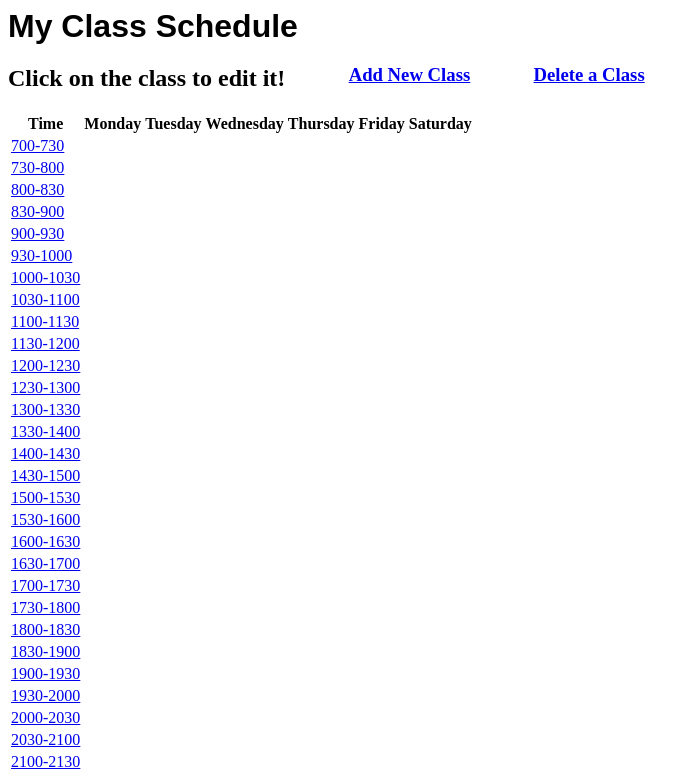
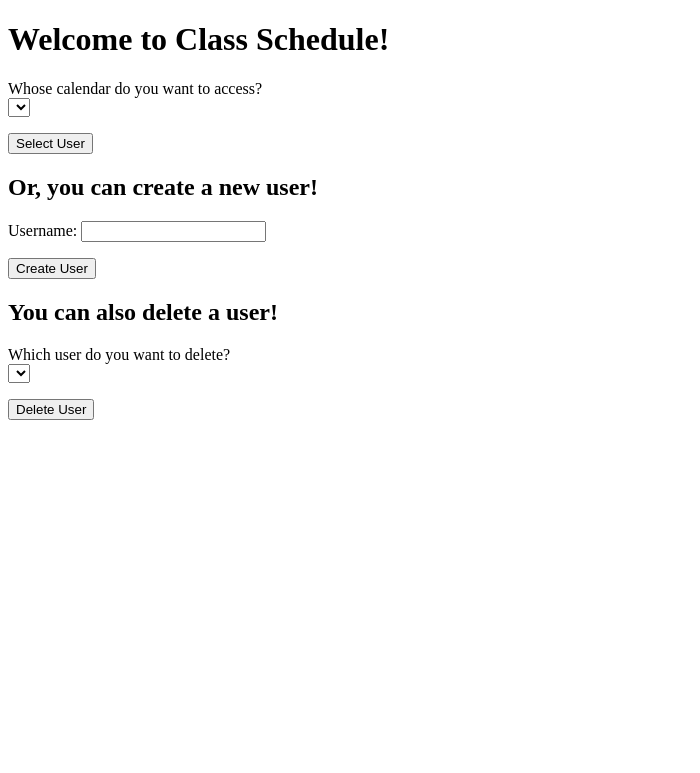
Before and after one commit to sebastienReaport/itmgt25.03B-group6-capstone_project, a Flask app: page / in a window 1280 px wide. Shown: the top 773 px of the page, without its empty margins (0-700 px from the left). Run offline with Flask 2, Linux system fonts and the light colour scheme; lists and menus that the app fills with data are empty.

Commit message:
It's pretty much ok na HAHAHA
Added the function to have multiple users and their records are now saved

```diff
--- a/app.py
+++ b/app.py
@@ -1,17 +1,16 @@
 from flask import Flask, render_template, request, redirect, url_for, flash
 from datetime import datetime
 import pandas as pd
+import pickle
 
 app = Flask(__name__)
 
 #Create Schedule Base dataframe
 days_of_week = ["Monday","Tuesday","Wednesday","Thursday","Friday","Saturday"]
-
 startTime = 700
 endTime = 2130
 timeSlots = list()
 intervalStart = startTime
-
 while intervalStart < endTime:
     if intervalStart%100 == 0:
         intervalEnd = intervalStart + 30
@@ -20,19 +19,19 @@ while intervalStart < endTime:
     newInterval = str(intervalStart)+"-"+str(intervalEnd)
     timeSlots.append(newInterval)
     intervalStart = intervalEnd
-
 scheduleFillers = list()
 for timeslots in timeSlots:
     scheduleFillers.append("")
-
 testdf = pd.DataFrame(timeSlots,columns=["Time"])
 for day in days_of_week:
     testdf[day] = scheduleFillers
-
 timeslot_and_index = dict(zip(timeSlots, testdf.index))
 
 #Create Classes List
 classRecords = list()
+currentUser = ""
+pathToRecords = ".\\records\\users"
+pathToSchedules = ".\\records\\schedules"
 
 #Function that updates table
 def edit_table(record, action):
@@ -60,10 +59,93 @@ def edit_table(record, action):
             for day in days_with_classes:
                 testdf.loc[time][day] = ""
 
+#Function that get users
+def get_users():
+    try:
+        with open(pathToRecords, "rb") as f:
+            listOfUsers = pickle.load(f)
+    except:
+        listOfUsers = list()
+    finally:
+        return listOfUsers
+
+#Function that gets users' schedules
+def get_user_schedule():
+    try:
+        with open(pathToSchedules, "rb") as f:
+            listOfUserSchedules = pickle.load(f)
+    except:
+        listOfUserSchedules = dict()
+    finally:
+        return listOfUserSchedules
+
+#Function that adds schedules to table
+def add_classes_to_table():
+    for record in classRecords:
+        edit_table(record, "Add")
+
+#Function that deletes all classes
+def del_classes_in_table():
+    for record in classRecords:
+        edit_table(record, "Delete")
+
 #App Code
-@app.route('/')
+@app.route('/', methods= ['POST','GET'])
+def login():
+    if request.method == "POST":
+        formResponse = request.form
+        if "newUser" in formResponse:
+            #Check if username already exists
+            listOfUsers = get_users()
+            for users in listOfUsers:
+                if users == formResponse.get("newUser"):
+                    return redirect(url_for('newUser'))
+            #Add new username to database
+            listOfUsers.append(formResponse.get("newUser"))
+            with open(pathToRecords, "wb") as f:
+                    pickle.dump(listOfUsers,f)
+        elif "deleteUser" in formResponse:
+            #Check if username already exists and then delete it
+            listOfUsers = get_users()
+            if formResponse.get("deleteUser") in listOfUsers:
+                userToDelete = formResponse.get("deleteUser")
+                listOfUsers.remove(userToDelete)
+                listOfUserSchedules = get_user_schedule()
+                if userToDelete in listOfUserSchedules.keys():
+                    del listOfUserSchedules[userToDelete]
+                    with open(pathToSchedules, "wb") as f:
+                        pickle.dump(listOfUserSchedules,f)
+            #Update database
+            with open(pathToRecords, "wb") as f:
+                pickle.dump(listOfUsers,f)
+        return render_template('login.html', listOfUsers = listOfUsers)
+    else:
+        listOfUsers = get_users()
+        del_classes_in_table()
+        classRecords.clear()
+        return render_template('login.html', listOfUsers = listOfUsers)
+
+@app.route('/calendar', methods= ['POST','GET'])
 def index():
-    return render_template('index.html', table = testdf)
+    global currentUser
+    if request.method == "POST":
+        username = request.form.get("username")
+        currentUser = username
+        #Check if user has an existing schedule
+        listOfUserSchedules = get_user_schedule()
+        if username in listOfUserSchedules.keys():
+            for record in listOfUserSchedules[username]:
+                classRecords.append(record)
+            add_classes_to_table()
+    else:
+        add_classes_to_table()
+        #Update Database
+        listOfUserSchedules = get_user_schedule()
+        updateUserInfo = {currentUser: classRecords}
+        listOfUserSchedules.update(updateUserInfo)
+        with open(pathToSchedules, "wb") as f:
+            pickle.dump(listOfUserSchedules,f)
+    return render_template('calendar.html', table = testdf)
 
 @app.route('/newclass', methods= ['POST','GET'])
 def add_new_class():
@@ -74,7 +156,6 @@ def add_new_class():
             if records["class_name"] == formResponse.get("class_name"):
                 return redirect(url_for('index'))
         classRecords.append(formResponse)
-        edit_table(record = formResponse, action = "Add")
         return redirect(url_for('index'))
     else:
         return render_template('newclass.html', table = testdf)
@@ -87,7 +168,6 @@ def update(className):
             if records["class_name"] == className:
                 edit_table(record = records, action = "Delete")
                 classRecords.remove(records)
-                edit_table(record = formResponse, action = "Add")
                 classRecords.append(formResponse)
                 return redirect(url_for('index'))
     else:
--- a/static/css/index.css
+++ b/static/css/index.css
@@ -5,6 +5,6 @@ h1 {
 
 .naviLinks {
     display: grid;
-    grid-template-columns: auto auto auto;
+    grid-template-columns: auto auto auto auto;
     width: 700px;
 }
--- a/templates/index.html
+++ b/templates/calendar.html
@@ -10,8 +10,9 @@
 <h1>My Class Schedule</h1>
 <div class="naviLinks">
     <h2>Click on the class to edit it!</h2>
-    <h3><a href="/newclass">Add New Class</a></h3>
-    <h3><a href="/delete">Delete a Class</a></h3>
+    <button onclick="document.location='/newclass'">Add New Class</button>
+    <button onclick="document.location='/delete'">Delete a Class</button>
+    <button onclick="document.location='/'">Switch User</button>
 </div>
 <table class="schedule">
     <tr>
--- a/templates/delete.html
+++ b/templates/delete.html
@@ -19,5 +19,6 @@
     </select>
     <p><input type = "submit" value = "Delete Class" /></p>
 </form>
+<button onclick="document.location='/calendar'">Return to Calendar</button>
 
 {% endblock %}
--- /dev/null
+++ b/templates/login.html
@@ -0,0 +1,40 @@
+{% extends 'base.html' %}
+
+<!-- Insert Head Here -->
+{% block head %}
+
+{% endblock %}
+
+<!-- Insert Body Here -->
+{% block body %}
+
+<h1>Welcome to Class Schedule!</h1>
+<form action="http://localhost:5000/calendar" method = "POST">
+    <label for="login">Whose calendar do you want to access?</label>
+    <br>
+    <select name="username" id="login">
+        {% for users in listOfUsers %}
+        <option value={{users}}>{{users}}</option>
+        {% endfor %}
+    </select>
+    <p><input type = "submit" value = "Select User"/></p>
+</form>
+
+<h2>Or, you can create a new user!</h2>
+<form action="http://localhost:5000/" method = "POST">
+    <p>Username: <input type="text" name="newUser" id="newUser"></p>
+    <p><input type = "submit" value = "Create User"/></p>
+</form>
+
+<h2>You can also delete a user!</h2>
+<form action="http://localhost:5000/" method = "POST">
+    <label for="deleteUser">Which user do you want to delete?</label>
+    <br>
+    <select name="deleteUser" id="deleteUser">
+        {% for users in listOfUsers %}
+        <option value={{users}}>{{users}}</option>
+        {% endfor %}
+    </select>
+    <p><input type = "submit" value = "Delete User"/></p>
+</form>
+{% endblock %}
--- a/templates/newclass.html
+++ b/templates/newclass.html
@@ -14,6 +14,7 @@
     <p>Class Time Start: <input type="text" name="class_time_start" id="class_time_start"> Enter military time (e.g. 730, 1130)</p>
     <p>Class Time End: <input type="text" name="class_time_end" id="class_time_end"> Enter military time (e.g. 730, 1130)</p>
     <p>Days of Classes: <input type="text" name="days" id="days"> Enter days separted by commas (eg. Monday,Wednesday,Friday)</p>
-    <p><input type = "submit" value = "submit" /></p>
+    <p><input type = "submit" value = "Add the Class" /></p>
 </form>
+<button onclick="document.location='/calendar'">Return to Calendar</button>
 {% endblock %}
--- a/templates/update.html
+++ b/templates/update.html
@@ -10,7 +10,7 @@
 
 <h1>Update class "{{recordToUpdate["class_name"]}}"</h1>
 <form action='http://localhost:5000/update/{{recordToUpdate["class_name"]}}' method = "POST">
-    <p>Class Name: <input type="text" name="class_name" id="class_name" {{recordToUpdate["class_name"]}}></p>
+    <p>Class Name: <input type="text" name="class_name" id="class_name" value={{recordToUpdate["class_name"]}}></p>
     <p>Class Time Start: <input type="text" name="class_time_start" id="class_time_start" value={{recordToUpdate["class_time_start"]}}> Enter military time (e.g. 730, 1130)</p>
     <p>Class Time End: <input type="text" name="class_time_end" id="class_time_end" value={{recordToUpdate["class_time_end"]}}> Enter military time (e.g. 730, 1130)</p>
     <p>Days of Classes: <input type="text" name="days" id="days" value={{recordToUpdate["days"]}}> Enter days separted by commas (eg. Monday,Wednesday,Friday)</p>
```
Also changed, not shown: 2 other files.
